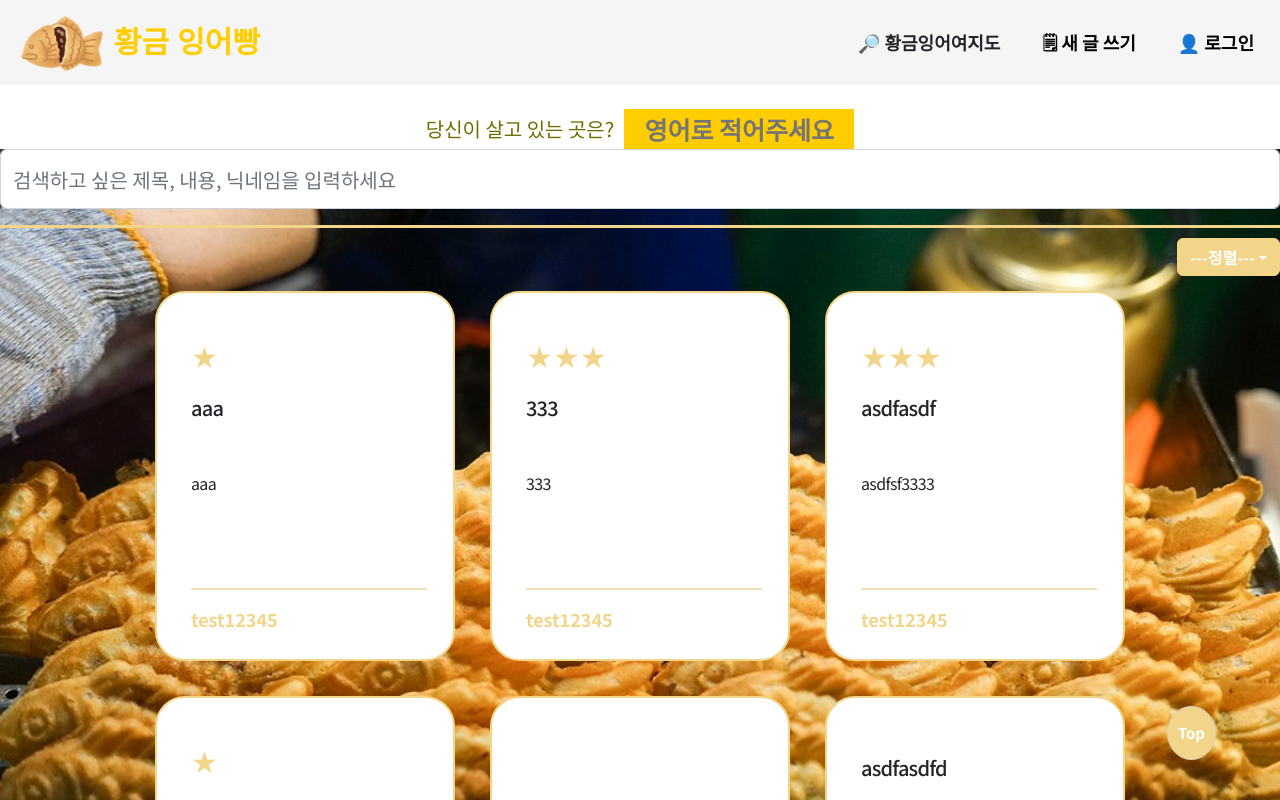
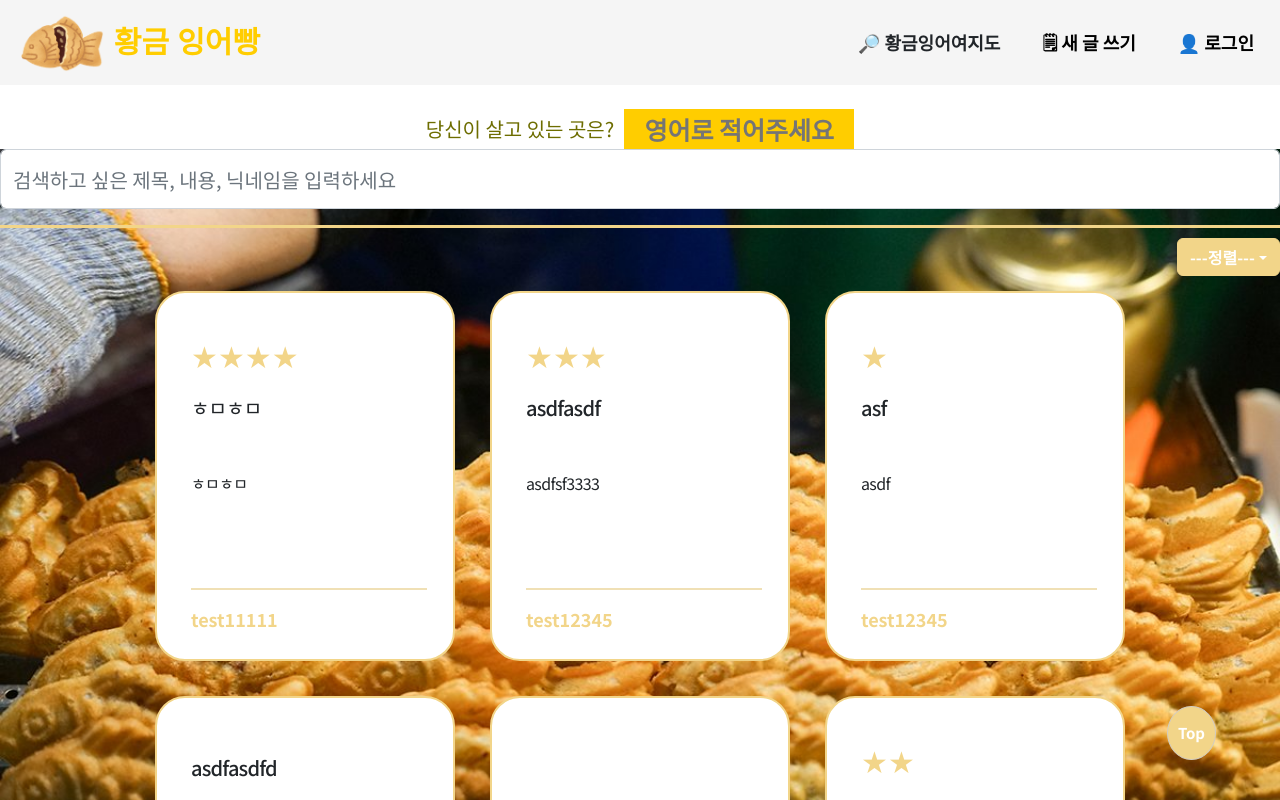
Before and after one commit to Golden-bung-eoppang/Golden-bung-eoppang, a React (Create React App) app in the folder react_simwha_test/: page / in a window 1280 px wide. Shown: the top 800 px of the page. Built offline with nearby package versions, Linux system fonts and the light colour scheme; data requests are answered from the project's data file.

Commit message:
별 수정..

```diff
--- a/react_simwha_test/db.json
+++ b/react_simwha_test/db.json
@@ -573,13 +573,6 @@
     },
     {
       "user_id": "test12345",
-      "id": "2f9ebfad-99b8-484a-ad57-a6616a7e49f8",
-      "title": "",
-      "content": "",
-      "rate": 0
-    },
-    {
-      "user_id": "test12345",
       "id": "da13abc5-3fce-491e-8973-1187e488b860",
       "title": "asf",
       "content": "<p>asdf</p>",
@@ -593,18 +586,11 @@
       "rate": 3
     },
     {
-      "user_id": "test12345",
-      "id": "8aa64476-4321-4316-89f4-5e8e161ebec0",
-      "title": "333",
-      "content": "<p>333</p>",
-      "rate": 3
-    },
-    {
-      "user_id": "test12345",
-      "id": "8d59922b-06a0-4f26-81e2-d518b13b63f1",
-      "title": "aaa",
-      "content": "<p>aaa</p>",
-      "rate": 1
+      "user_id": "test11111",
+      "id": "ac94f346-23e7-475b-887a-31a160a15919",
+      "title": "ㅎㅁㅎㅁ",
+      "content": "<p>ㅎㅁㅎㅁ</p>",
+      "rate": 4
     }
   ],
   "comments": [
--- a/react_simwha_test/src/pages/Post.jsx
+++ b/react_simwha_test/src/pages/Post.jsx
@@ -35,9 +35,7 @@ export default function Post() {
 
     navigate('/');
   };
-  console.log(typeof detailPost.rate);
-  const STAR = detailPost.rate;
-  console.log(STAR)
+  const star = detailPost.rate;
   return (
     <Layout>
       <ImgButton
@@ -59,13 +57,13 @@ export default function Post() {
                 <UserName>{detailPost.user_id}&nbsp;&nbsp;</UserName>
                 &nbsp;&nbsp;
               </div>
-              {detailPost.rate}
-              <ReactStars
+              {/* <ReactStars
                 value={detailPost.rate}
                 size={30}
                 activeColor='#F2D589'
                 edit={false}
-              />
+              /> */}
+              <Stars>{star === 1 ? '★' : star === 2 ? '★★' : (star === 3 ? '★★★' : (star === 4 ? '★★★★' : (star === 5 ? '★★★★★' : '오류가 발생했습니다.')))}</Stars>
             </UserInfo>
             <Intro>
               나의 리뷰소개
@@ -95,7 +93,10 @@ export default function Post() {
     </Layout>
   );
 }
-
+const Stars = styled.span`
+  font-size: 35px;
+  color: #f2d589;
+`;
 const EditButton = styled.button`
   display: block;
   background-color: #ffcd00;
```
